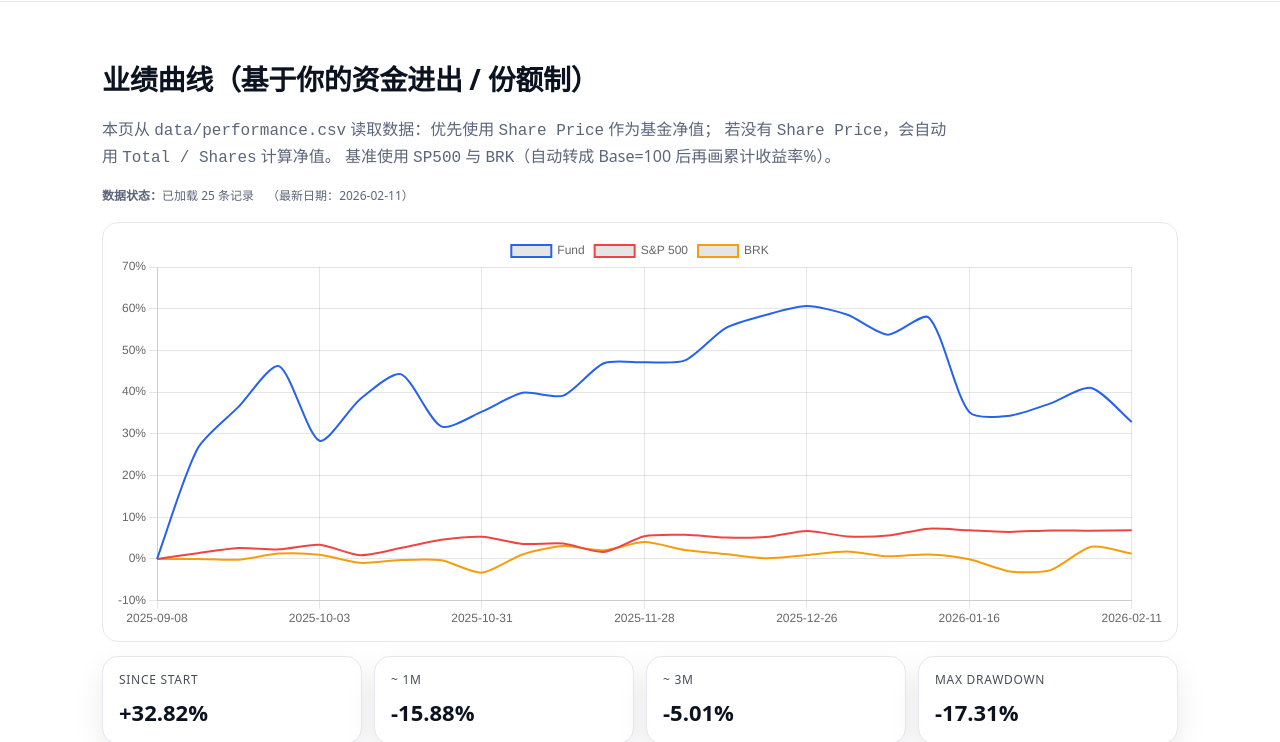
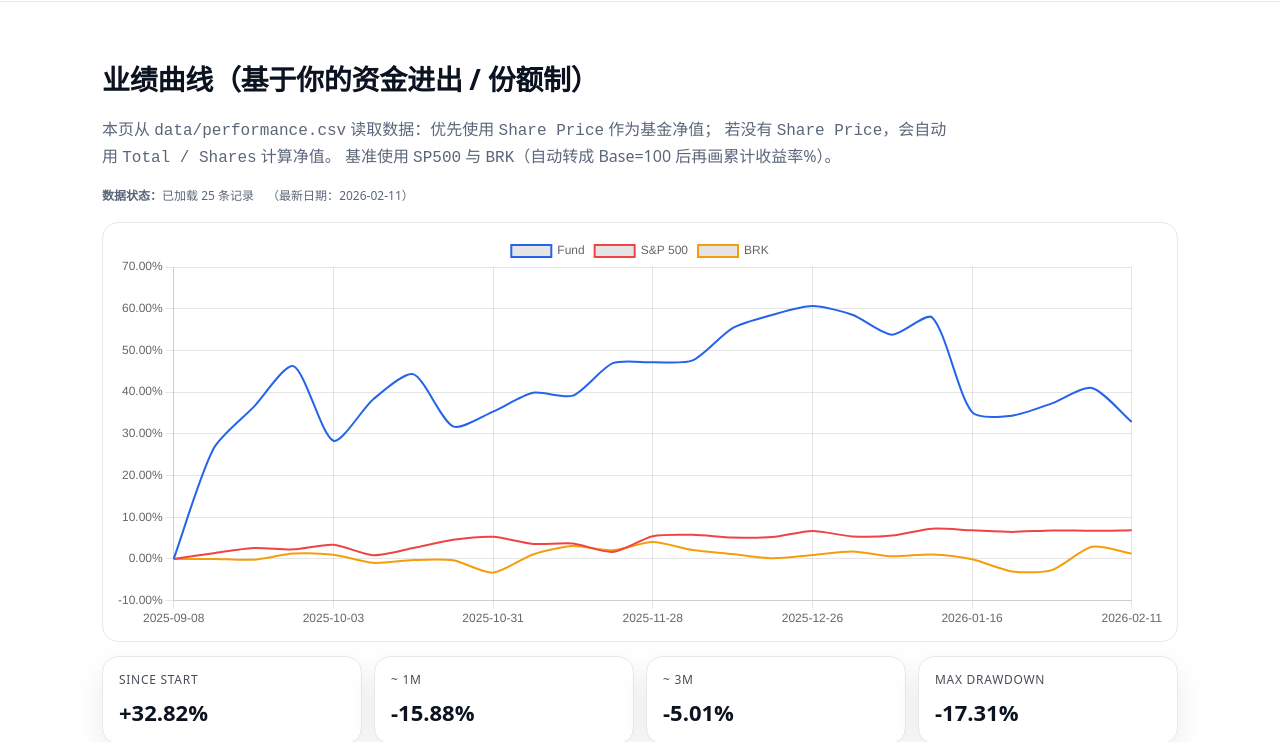
Before and after one commit to yitaotang40-svg/ovalfund-site, a plain HTML site: page performance.html in a window 1280 px wide. Shown: the part 67-809 px from the top of the page. Drawn offline with nearby package versions, Linux system fonts and the light colour scheme.

Commit message:
Update performance.html

```diff
--- a/performance.html
+++ b/performance.html
@@ -110,12 +110,11 @@
   <!-- Page script -->
   <script defer>
     (() => {
-      const DATA_URL = 'data/performance.csv'; // 你把CSV放到这个路径
+      const DATA_URL = 'data/performance.csv';
 
       const el = (id) => document.getElementById(id);
 
       function parseCSV(text) {
-        // 轻量 CSV 解析（支持双引号、逗号分隔）
         const rows = [];
         let row = [];
         let field = '';
@@ -143,8 +142,13 @@
         return rows.filter(r => r.some(v => String(v).trim() !== ''));
       }
 
+      // ✅ 加固1：去掉可能存在的 BOM
       function normalizeHeader(h) {
-        return String(h || '').trim().toLowerCase().replace(/\s+/g, ' ');
+        return String(h || '')
+          .replace(/^\uFEFF/, '')
+          .trim()
+          .toLowerCase()
+          .replace(/\s+/g, ' ');
       }
 
       function findCol(headers, candidates) {
@@ -160,7 +164,6 @@
         if (v == null) return NaN;
         const s = String(v).trim();
         if (!s) return NaN;
-        // 去掉 %、$、千分位逗号、空格
         const cleaned = s.replace(/[%$]/g, '').replace(/,/g, '').replace(/\s+/g, '');
         const num = Number(cleaned);
         return Number.isFinite(num) ? num : NaN;
@@ -170,19 +173,16 @@
         const str = String(s || '').trim();
         if (!str) return null;
 
-        // YYYY-MM-DD
         if (/^\d{4}-\d{1,2}-\d{1,2}$/.test(str)) {
           const [y, m, d] = str.split('-').map(n => parseInt(n, 10));
           return new Date(Date.UTC(y, m - 1, d));
         }
 
-        // M/D/YYYY 或 MM/DD/YYYY
         if (/^\d{1,2}\/\d{1,2}\/\d{4}$/.test(str)) {
           const [m, d, y] = str.split('/').map(n => parseInt(n, 10));
           return new Date(Date.UTC(y, m - 1, d));
         }
 
-        // fallback
         const t = Date.parse(str);
         if (!Number.isFinite(t)) return null;
         const d = new Date(t);
@@ -204,7 +204,7 @@
 
       function computeMaxDrawdown(indexSeries) {
         let peak = -Infinity;
-        let maxDD = 0; // 负数
+        let maxDD = 0;
         for (const v of indexSeries) {
           if (!Number.isFinite(v)) continue;
           if (v > peak) peak = v;
@@ -235,7 +235,6 @@
       }
 
       async function loadAndRender() {
-        // footer year
         el('year').textContent = new Date().getFullYear();
 
         const status = el('dataStatus');
@@ -294,7 +293,6 @@
           let fund = NaN;
           if (idxSharePrice !== -1) fund = parseNumber(r[idxSharePrice]);
 
-          // 如果没提供 Share Price，就用 Total / Shares 算
           if (!Number.isFinite(fund) && idxTotal !== -1 && idxShares !== -1) {
             const total = parseNumber(r[idxTotal]);
             const shares = parseNumber(r[idxShares]);
@@ -316,7 +314,6 @@
           return;
         }
 
-        // 按日期升序排序
         const order = dates.map((d, i) => ({ t: d.getTime(), i }))
                            .sort((a, b) => a.t - b.t)
                            .map(o => o.i);
@@ -326,7 +323,6 @@
         const spS    = order.map(i => spValue[i]);
         const brkS   = order.map(i => brkValue[i]);
 
-        // 统一转成 Base=100 的 index
         const baseFund = fundS[0];
         const baseSP   = spS[0];
         const baseBRK  = brkS[0];
@@ -335,12 +331,10 @@
         const spIndex   = spS.map(v => (v / baseSP) * 100);
         const brkIndex  = brkS.map(v => (v / baseBRK) * 100);
 
-        // 画累计收益率（%）
         const fundRet = fundIndex.map(v => v - 100);
         const spRet   = spIndex.map(v => v - 100);
         const brkRet  = brkIndex.map(v => v - 100);
 
-        // KPI
         const sinceStart = fundIndex[fundIndex.length - 1] / 100 - 1;
         const r1m = returnOverDays(datesS, fundIndex, 30);
         const r3m = returnOverDays(datesS, fundIndex, 90);
@@ -355,7 +349,6 @@
         el('lastDate').textContent = lastIso;
         setStatus(`已加载 ${datesS.length} 条记录`);
 
-        // 画图
         const labels = datesS.map(formatISODate);
         const canvas = el('perfChart');
 
@@ -369,9 +362,9 @@
           data: {
             labels,
             datasets: [
-              { label: 'Fund',   data: fundRet, borderColor: '#2563eb', borderWidth: 2, pointRadius: 0, tension: 0.25 },
-              { label: 'S&P 500',data: spRet,   borderColor: '#ef4444', borderWidth: 2, pointRadius: 0, tension: 0.25 },
-              { label: 'BRK',    data: brkRet,  borderColor: '#f59e0b', borderWidth: 2, pointRadius: 0, tension: 0.25 }
+              { label: 'Fund',    data: fundRet, borderColor: '#2563eb', borderWidth: 2, pointRadius: 0, tension: 0.25 },
+              { label: 'S&P 500', data: spRet,   borderColor: '#ef4444', borderWidth: 2, pointRadius: 0, tension: 0.25 },
+              { label: 'BRK',     data: brkRet,  borderColor: '#f59e0b', borderWidth: 2, pointRadius: 0, tension: 0.25 }
             ]
           },
           options: {
@@ -388,7 +381,8 @@
             },
             scales: {
               x: { ticks: { maxTicksLimit: 8 } },
-              y: { ticks: { callback: (v) => `${v}%` } }
+              // ✅ 加固2：y轴两位小数
+              y: { ticks: { callback: (v) => `${Number(v).toFixed(2)}%` } }
             }
           }
         });
```
